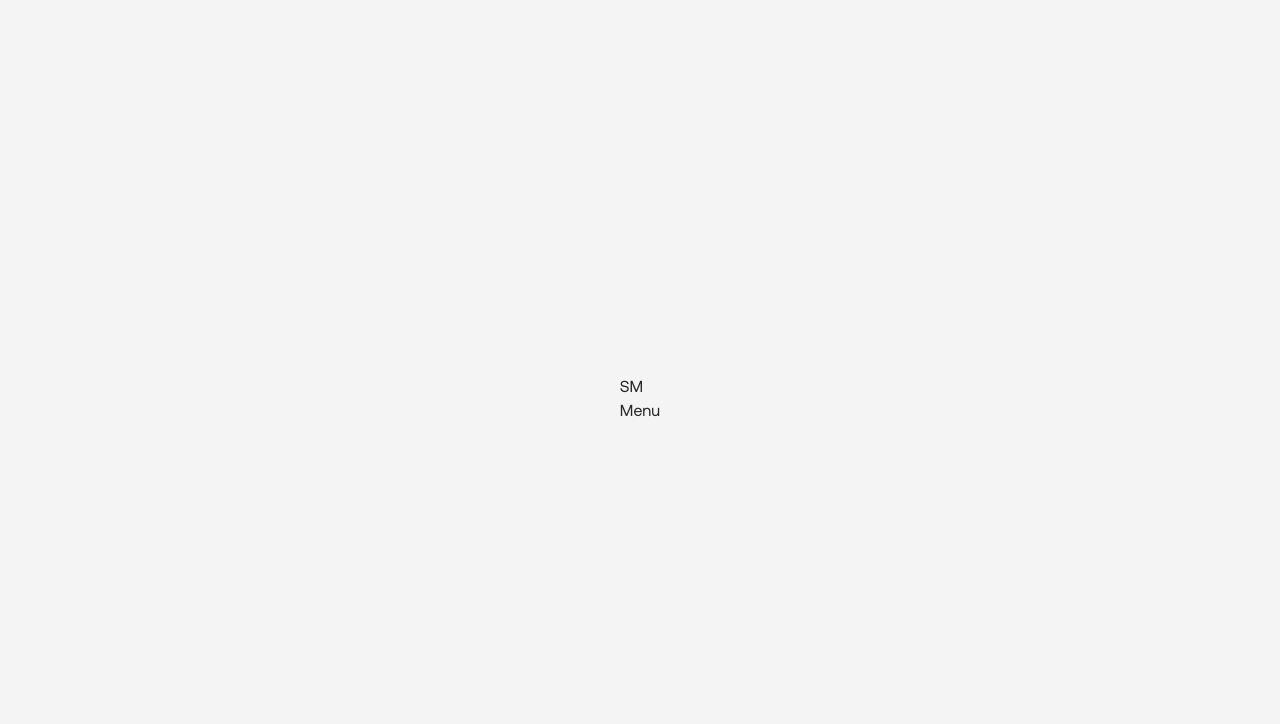
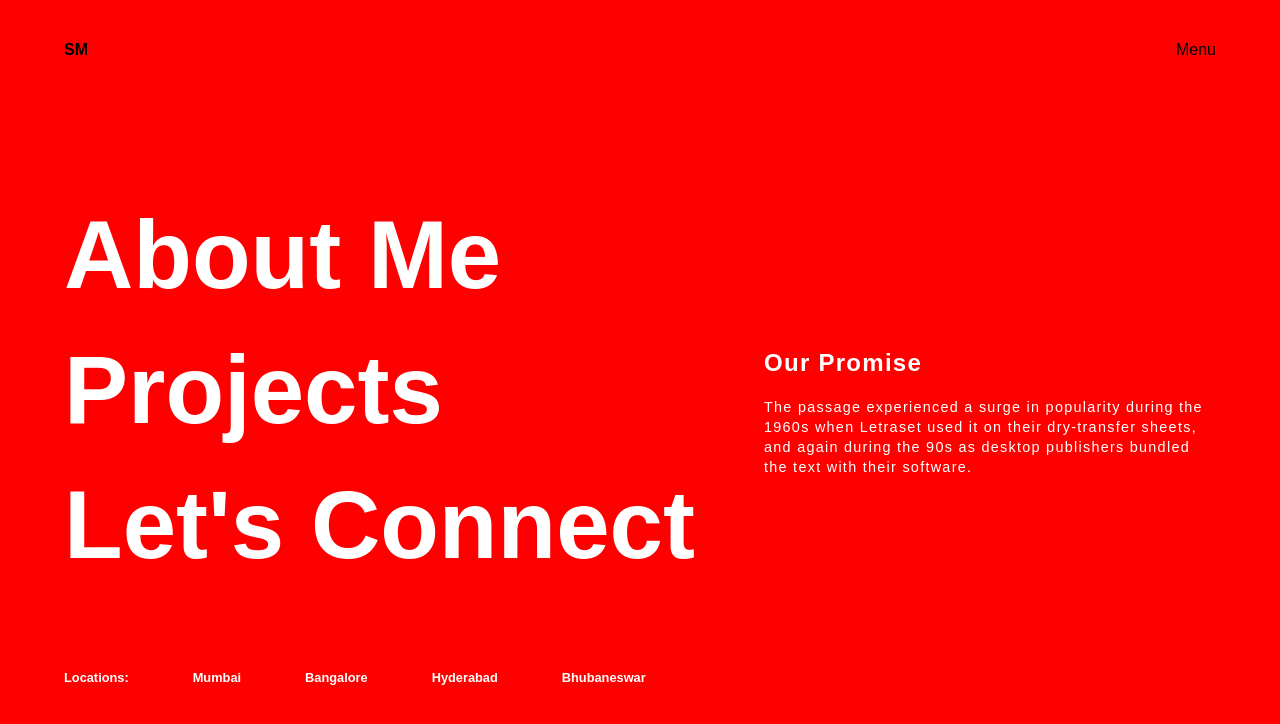
Before and after one commit to Subhampreet/Brand_Portfolio, a Next.js app: page / in a window 1280 px wide. Shown: the top 724 px of the page. Built offline with nearby package versions, Linux system fonts and the light colour scheme.

Commit message:
Build 0.0.1 : Basic UI Development

```diff
--- /dev/null
+++ b/src/components/Header/Hamburger.js
@@ -0,0 +1,47 @@
+import React from 'react';
+import Link from 'next/link';
+
+function Hamburger() {
+  return (
+    <div className="hamburger-menu">
+      <div className="menu-secondary-background-color"></div>
+      <div className="menu-layer">
+        <div className="menu-city-background"></div>
+        <div className="container">
+          <div className="wrapper">
+            <div className="menu-links">
+              <nav>
+                <ul>
+                  <li>
+                    <Link href="/about" className='menu-item'>About Me</Link>
+                  </li>
+                  <li>
+                    <Link href="/projects" className='menu-item'>Projects</Link>
+                  </li>
+                  <li>
+                    <Link href="/contact" className='menu-item'>Let's Connect</Link>
+                  </li>
+                </ul>
+              </nav>
+              <div className="info">
+                <h3>Our Promise</h3>
+                <p>
+                  The passage experienced a surge in popularity during the 1960s when Letraset used it on their dry-transfer sheets, and again during the 90s as desktop publishers bundled the text with their software.
+                </p>
+              </div>
+              <div className='locations'>
+                Locations:
+                <span>Mumbai</span>
+                <span>Bangalore</span>
+                <span>Hyderabad</span>
+                <span>Bhubaneswar</span>
+              </div>
+            </div>
+          </div>
+        </div>
+      </div>
+    </div>
+  );
+}
+
+export default Hamburger;
--- a/src/components/Header/Header.js
+++ b/src/components/Header/Header.js
@@ -1,5 +1,6 @@
 import React from 'react'
 import Link from 'next/link';
+import Hamburger from './Hamburger';
 
 function Header() {
   return (
@@ -8,7 +9,7 @@ function Header() {
             <div className='wrapper'>
                 <div className='inner-header'>
                     <div className='logo'>
-                        <Link href="/">SM</Link>
+                        <Link href="/" className='brand'>SM</Link>
                     </div>
                     <div className='menu'>
                         <button>
@@ -18,6 +19,7 @@ function Header() {
                 </div>
             </div>
         </div>
+        <Hamburger />
     </div>
   )
 }
--- a/src/pages/about.js
+++ b/src/pages/about.js
@@ -4,8 +4,7 @@ import Header from '@/components/Header/Header'
 function About() {
   return (
     <div>
-      <Header />
-      About
+      <p>Discover our numerous opportunities</p>
     </div>
   )
 }
--- a/src/pages/index.js
+++ b/src/pages/index.js
@@ -3,7 +3,7 @@ import Head from 'next/head';
 import Header from '@/components/Header/Header';
 export default function Home() {
   return (
-    <div className="flex min-h-screen flex-col items-center justify-center py-2">
+    <div className="Home">
       <Head>
         <title>Template</title>
         <link rel="icon" href="/favicon.ico" />
@@ -15,6 +15,15 @@ export default function Home() {
           <MenuButton>About Me</MenuButton>
       </main> */}
       <Header />
+      <div className="container">
+        <div className="wrapper">
+          <h5>
+            The <b>HAMBRG</b>, is a creative, engineer driven, global agency
+            working on advancing the software, advertising and design
+            communities to new heights.
+          </h5>
+        </div>
+      </div>
     </div>
   );
 }
--- a/src/styles/globals.css
+++ b/src/styles/globals.css
@@ -1,67 +1,206 @@
-@tailwind base;
-@tailwind components;
-@tailwind utilities;
-
-@font-face {
-  font-family: 'Aeonik';
-  src: url('../fonts/aeonik-bold.woff2') format('woff2'),
-    url('../fonts/aeonik-bold.woff') format('woff');
-  font-weight: 700;
-  font-style: normal;
-  font-display: swap;
+body {
+  padding: 0;
+  margin: 0;
+  font-family: sans-serif;
 }
 
-@font-face {
-  font-family: 'Aeonik';
-  src: url('../fonts/aeonik-regular.woff2') format('woff2'),
-    url('../fonts/aeonik-regular.woff') format('woff');
-  font-weight: 400;
-  font-style: normal;
-  font-display: swap;
+ul{
+  list-style-type: none;
+  margin: 0;
+  padding: 0;
 }
 
-@font-face {
-  font-family: 'Aeonik';
-  src: url('../fonts/aeonik-light.woff2') format('woff2'),
-    url('../fonts/aeonik-light.woff') format('woff');
-  font-weight: 300;
-  font-style: normal;
-  font-display: swap;
+a {
+  all: unset;
 }
 
-@font-face {
-  font-family: 'Apoc';
-  src: url('../fonts/apoc-bold.woff2') format('woff2'),
-    url('../fonts/apoc-bold.woff') format('woff');
-  font-weight: 700;
-  font-style: normal;
-  font-display: swap;
+button{
+  text-decoration: none;
+  all: unset;
 }
 
-@font-face {
-  font-family: 'Apoc';
-  src: url('../fonts/apoc-regular.woff2') format('woff2'),
-    url('../fonts/apoc-regular.woff') format('woff');
-  font-weight: 400;
-  font-style: normal;
-  font-display: swap;
+/* -------------Home-------------- */
+
+.Home .container {
+  margin: 0 auto;
 }
 
-@font-face {
-  font-family: 'Apoc';
-  src: url('../fonts/apoc-light.woff2') format('woff2'),
-    url('../fonts/apoc-light.woff') format('woff');
-  font-weight: 300;
-  font-style: normal;
-  font-display: swap;
+/* .Home .container .wrapper{
+  padding: 0 48px;
+  display: flex;
+  justify-content: center;
+  align-items: center;
+  height: 100%;
+  width: 100%;
+} */
+
+.Home .container .wrapper p{
+  font-size: .75rem;
+  /* letter-spacing: .3rem; */
 }
 
-body {
-  font-family: 'Aeonik';
-  background: #f5f4f5;
-  color: #282829;
-  font-style: normal;
-  font-weight: 400;
-  max-width: 100vw;
-  transition: background 0.6s ease-out, color 0.6s ease-out;
+.Home .container .wrapper h5{
+  margin-top: 260px;
+  font-size: 1.5rem;
+  font-weight: 600;
+  padding: 100px;
 }
+
+
+/* ------------Header----------- */
+.header{
+  height: 100px;
+}
+
+.header .container {
+  width: 100%;
+}
+
+.header .container .wrapper{
+  width: 90%;
+  margin: auto;
+}
+
+.header .inner-header{
+  position: relative;
+  z-index: 10;
+  height: 100px;
+  display: inline;
+  display: flex;
+  justify-content: space-between;
+  align-items: center;
+}
+
+.header .inner-header .logo .brand{
+  font-weight: 700;
+  text-decoration: none;
+  color: black;
+}
+
+.header .hamburger-menu{
+  /* display: none; */
+  z-index: 9;
+  top: 0;
+  bottom: 0;
+  left: 0;
+  right: 0;
+  position: fixed;
+  height: 100%;
+  width: 100%;
+}
+
+.hamburger-menu .menu-secondary-background-color{
+  background-color: black;
+  z-index: -1;
+  top: 0;
+  bottom: 0;
+  left: 0;
+  right: 0;
+  position: fixed;
+  height: 100%;
+  width: 100%;
+}
+
+.hamburger-menu .menu-layer{
+  position: relative;
+  background: red;
+  height: 100%;
+  overflow: hidden;
+}
+
+.hamburger-menu .menu-layer .menu-city-background{
+  top: 0;
+  bottom: 0;
+  left: 0;
+  right: 0;
+  position: absolute;
+  height: 100%;
+  width: 100%;
+  opacity: 0;
+}
+
+.hamburger-menu .menu-layer .wrapper{
+  position: relative;
+}
+
+.hamburger-menu .menu-layer .wrapper .menu-links{
+  display: flex;
+  justify-content: space-between;
+  align-items: center;
+  position: relative;
+  top: 200px;
+}
+
+.hamburger-menu .menu-layer .wrapper .menu-links nav{
+  display: block;
+}
+
+.hamburger-menu .menu-layer .wrapper .menu-links nav ul{
+  padding: 0;
+  margin: 0;
+}
+
+.hamburger-menu .menu-layer .wrapper .menu-links nav ul li{
+  list-style: none;
+  font-size: 6rem;
+  font-weight: 700;
+  cursor: pointer;
+  height: 135px;
+  overflow: hidden;
+  position: relative;
+  width: 700px;
+}
+
+.hamburger-menu .menu-layer .wrapper .menu-links nav ul li .menu-item{
+  position: absolute;
+  color: white;
+  text-decoration: none;
+}
+
+.hamburger-menu .menu-layer .wrapper .menu-links nav ul li .menu-item:hover{
+  color: black;
+}
+
+.hamburger-menu .menu-layer .wrapper .menu-links .info{
+  color: #fff;
+  width: 500px;
+}
+
+.hamburger-menu .menu-layer .wrapper .menu-links .info h3{
+  font-size: 1.5rem;
+  width: 300px;
+  letter-spacing: 0.08rem;
+  line-height: 20px;
+}
+
+.hamburger-menu .menu-layer .wrapper .menu-links .info p{
+  margin: 0 auto;
+  font-size: 0.9rem;
+  letter-spacing: 0.08rem;
+  line-height: 20px;
+}
+
+.hamburger-menu .menu-layer .wrapper .menu-links .locations{
+  position: absolute;
+  bottom: -80px;
+  color: #fff;
+  margin-top: 16px;
+  font-size: .8rem;
+  font-weight: 600;
+}
+
+.hamburger-menu .menu-layer .wrapper .menu-links .locations span{
+  cursor: pointer;
+  margin: 0 32px;
+  transition: .3s ease-in-out;
+}
+
+.hamburger-menu .menu-layer .wrapper .menu-links .locations span:first-child{
+  margin-left: 64px;
+}
+
+.hamburger-menu .menu-layer .wrapper .menu-links .locations span:hover{
+  background: black;
+  padding: 8px 24px;
+  border-radius: 4px;
+}
```
Also changed, not shown: src/pages/contact.js (added, +11 -0 lines), src/pages/projects.js (added, +11 -0 lines).
